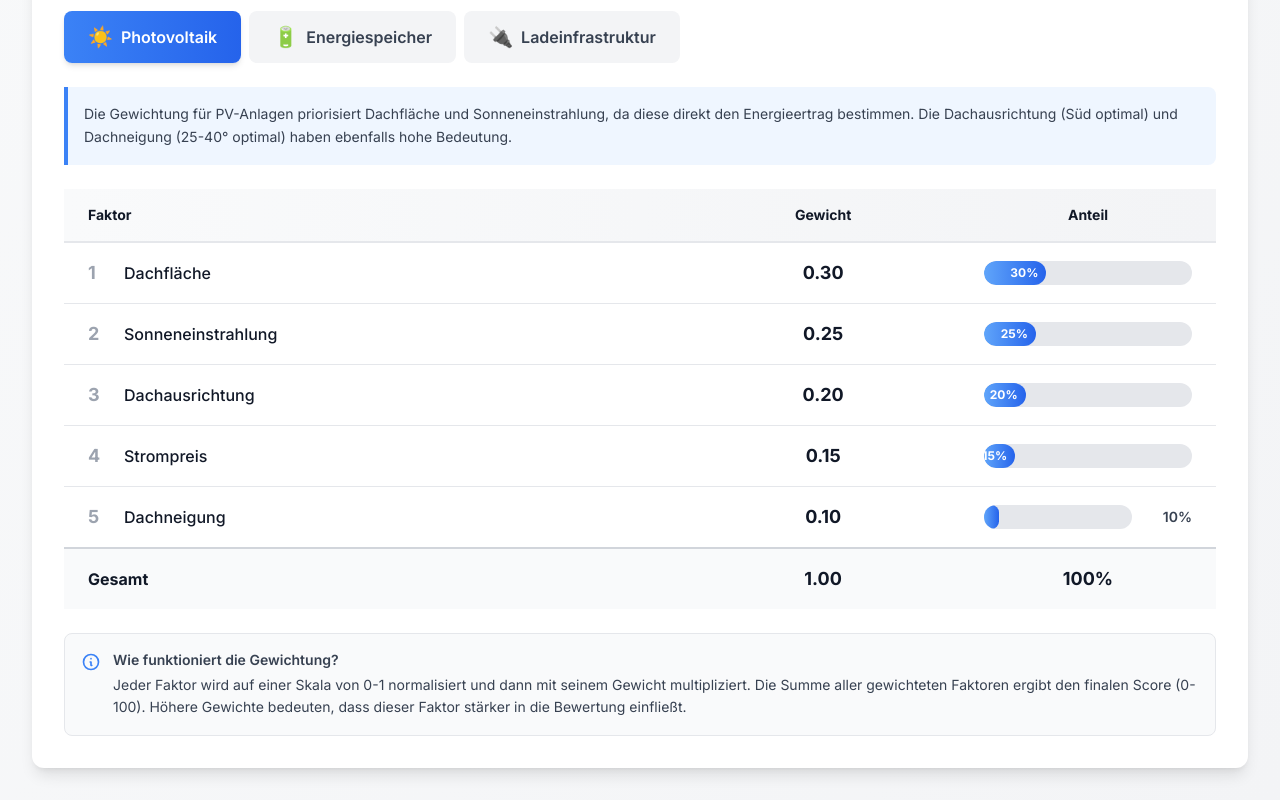
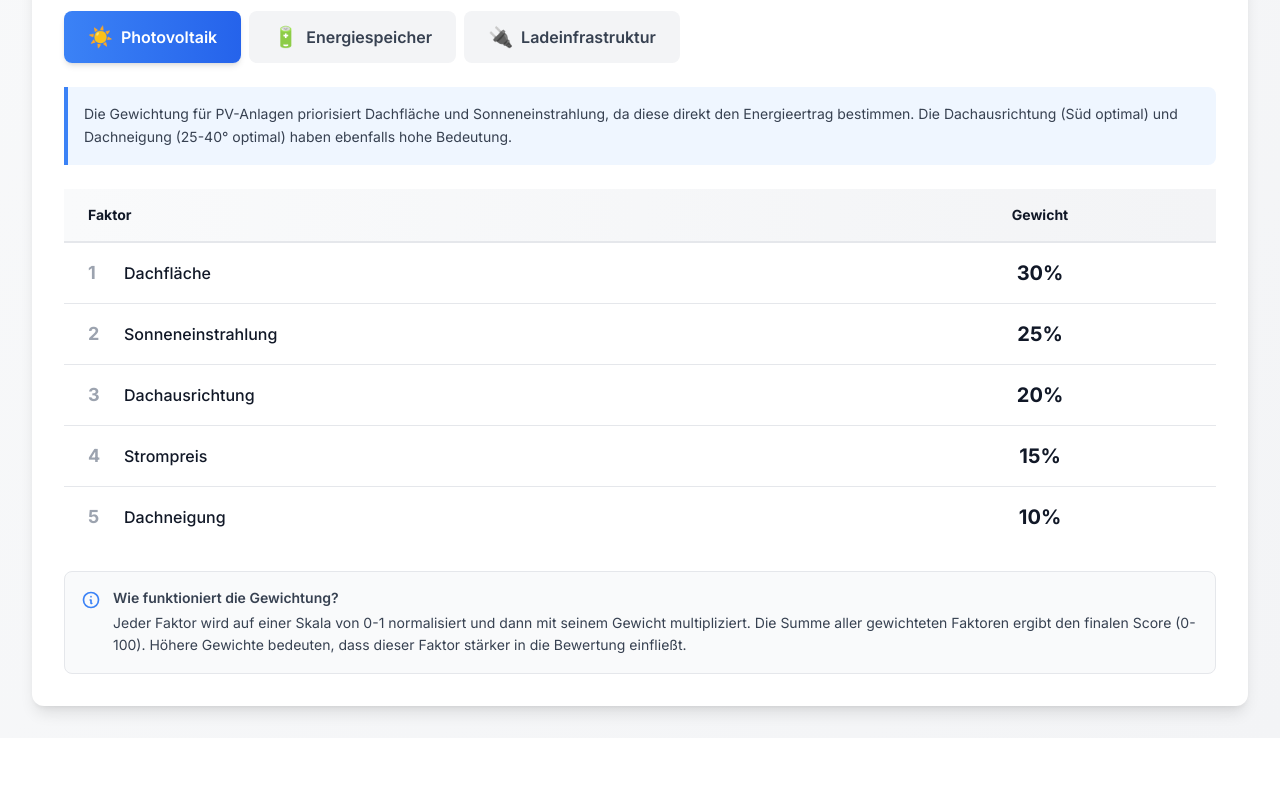
Before and after one commit to lennnytobi/vlt-tool, a Next.js app in the folder frontend/: page / in a window 1280 px wide. Shown: the part 928-1728 px from the top of the page. After the commit the page ends 1666 px from the top, so only its background shows below. Built offline with nearby package versions, Linux system fonts and the light colour scheme; no server answers.

Commit message:
Simplify matrix: remove Anteil column and Gesamt row, show weight as percentage

```diff
--- a/frontend/components/FactorWeightsMatrix.tsx
+++ b/frontend/components/FactorWeightsMatrix.tsx
@@ -111,14 +111,10 @@ export default function FactorWeightsMatrix() {
               <th className="px-6 py-4 text-center text-sm font-bold text-gray-900">
                 Gewicht
               </th>
-              <th className="px-6 py-4 text-center text-sm font-bold text-gray-900 w-64">
-                Anteil
-              </th>
             </tr>
           </thead>
           <tbody className="divide-y divide-gray-200">
             {currentProduct.factors.map((factor, index) => {
-              const colorIntensity = Math.min(100, factor.weightPercent * 2);
               return (
                 <tr key={factor.factor} className="hover:bg-gray-50 transition-colors">
                   <td className="px-6 py-4">
@@ -132,52 +128,14 @@ export default function FactorWeightsMatrix() {
                     </div>
                   </td>
                   <td className="px-6 py-4 text-center">
-                    <span className="text-lg font-bold text-gray-900">
-                      {factor.weight.toFixed(2)}
+                    <span className="text-xl font-bold text-gray-900">
+                      {factor.weightPercent}%
                     </span>
-                  </td>
-                  <td className="px-6 py-4">
-                    <div className="flex items-center space-x-3">
-                      <div className="flex-1 bg-gray-200 rounded-full h-6 overflow-hidden">
-                        <div
-                          className="h-6 bg-gradient-to-r from-blue-400 to-blue-600 rounded-full transition-all duration-500 flex items-center justify-end pr-2"
-                          style={{ width: `${factor.weightPercent}%` }}
-                        >
-                          {factor.weightPercent >= 15 && (
-                            <span className="text-xs font-bold text-white">
-                              {factor.weightPercent}%
-                            </span>
-                          )}
-                        </div>
-                      </div>
-                      {factor.weightPercent < 15 && (
-                        <span className="text-sm font-semibold text-gray-700 w-12 text-right">
-                          {factor.weightPercent}%
-                        </span>
-                      )}
-                    </div>
                   </td>
                 </tr>
               );
             })}
           </tbody>
-          <tfoot>
-            <tr className="bg-gray-50 border-t-2 border-gray-300">
-              <td className="px-6 py-4 font-bold text-gray-900">
-                Gesamt
-              </td>
-              <td className="px-6 py-4 text-center">
-                <span className="text-lg font-bold text-gray-900">
-                  1.00
-                </span>
-              </td>
-              <td className="px-6 py-4 text-center">
-                <span className="text-lg font-bold text-gray-900">
-                  100%
-                </span>
-              </td>
-            </tr>
-          </tfoot>
         </table>
       </div>
 
```
